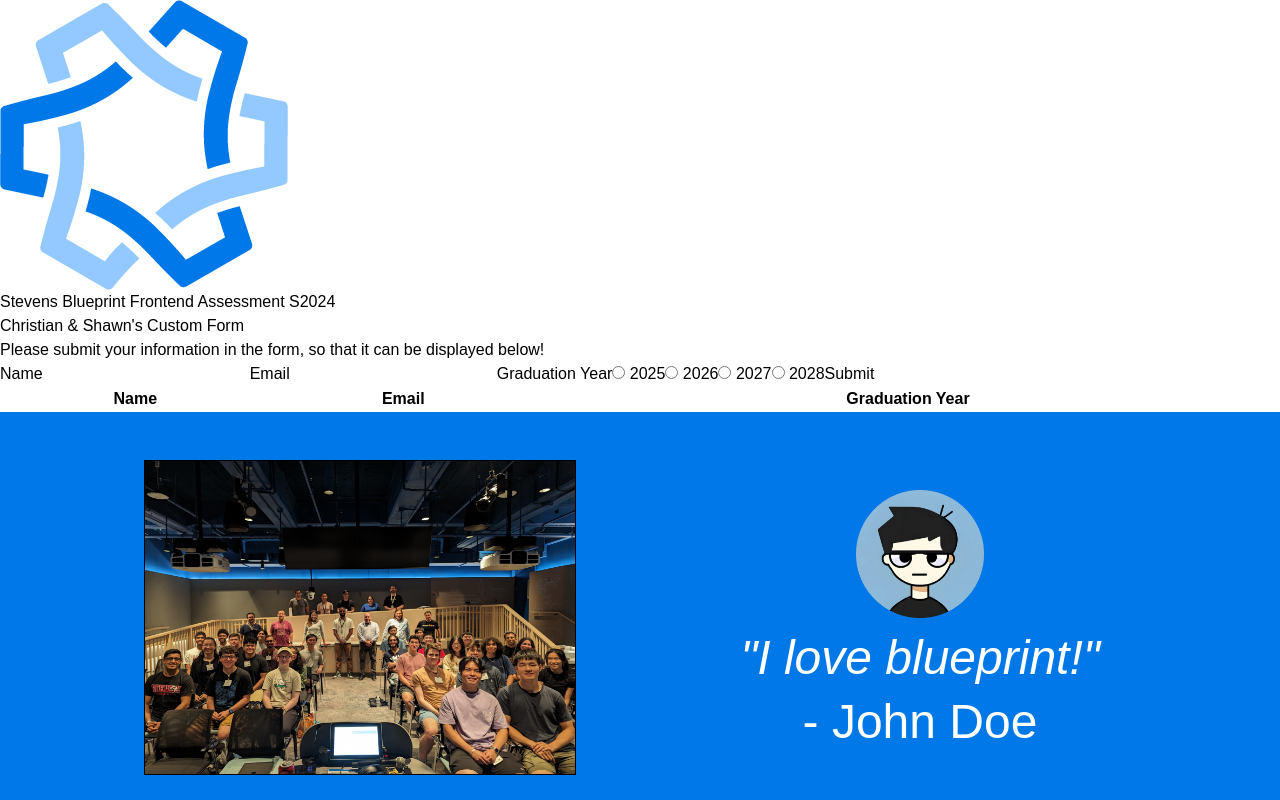
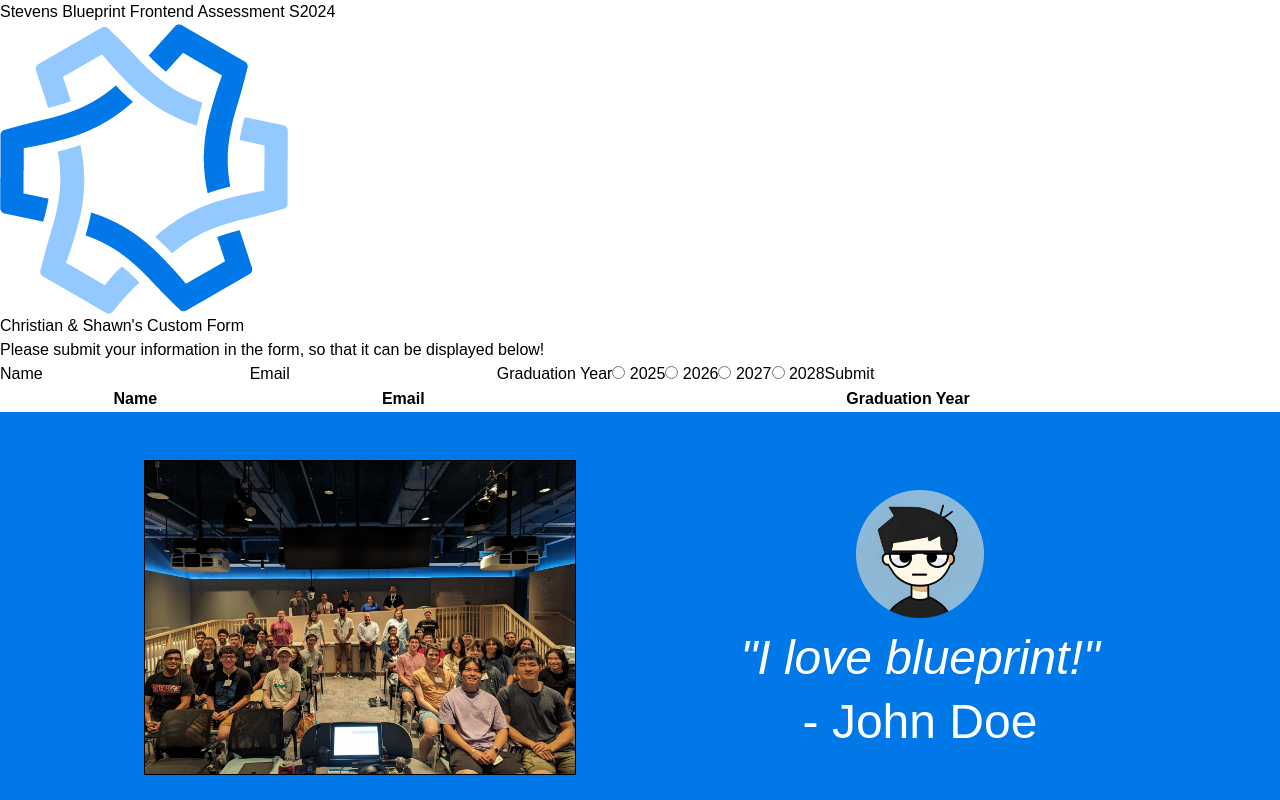
Before and after one commit to stevensblueprint/frontend_challenge_spring_2024_solutions, a React (Vite) app: page / in a window 1280 px wide. Shown: the top 800 px of the page. Built offline with nearby package versions, Linux system fonts and the light colour scheme.

Commit message:
moved logo into Form component

```diff
--- a/src/App.jsx
+++ b/src/App.jsx
@@ -1,4 +1,3 @@
-import blueprintLogo from './assets/blueprint.png'
 import Form from './components/Form'
 import Footer from './components/Footer'
 import Content from './components/Content'
@@ -6,11 +5,6 @@ import Content from './components/Content'
 function App() {
   return (
     <>
-      <div className='logo'>
-        <a href="https://sitblueprint.com" target="_blank">
-          <img src={blueprintLogo} className="logo" alt="Vite logo" />
-        </a>
-      </div>
       <Form />
       <Content />
       <Footer />
--- a/src/components/Form.jsx
+++ b/src/components/Form.jsx
@@ -1,3 +1,5 @@
+import blueprintLogo from '../assets/blueprint.png'
+
 const Form = () => {
 
   const handleSubmission = () => {
@@ -8,6 +10,12 @@ const Form = () => {
     <>
       <div className="flex flex-col">
         <h1>Stevens Blueprint Frontend Assessment S2024</h1>
+
+        <div className='logo'>
+          <a href="https://sitblueprint.com" target="_blank">
+            <img src={blueprintLogo} className="logo" alt="Vite logo" />
+          </a>
+      </div>
 
         <h2>Christian & Shawn's Custom Form</h2>
 
```
